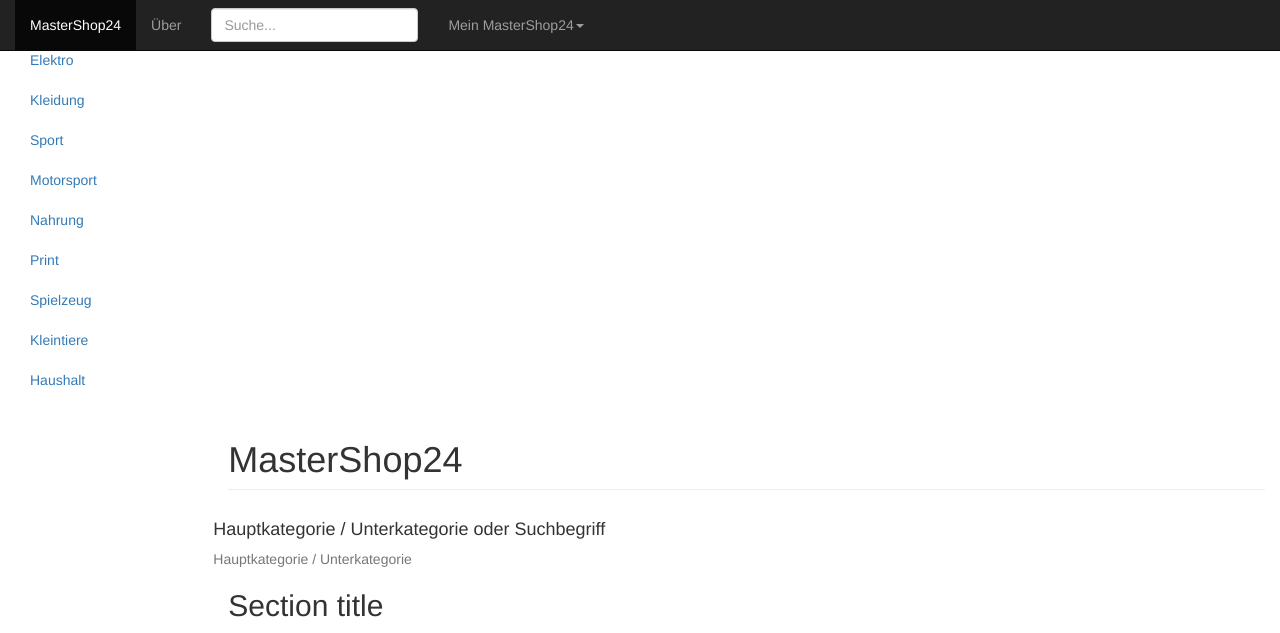
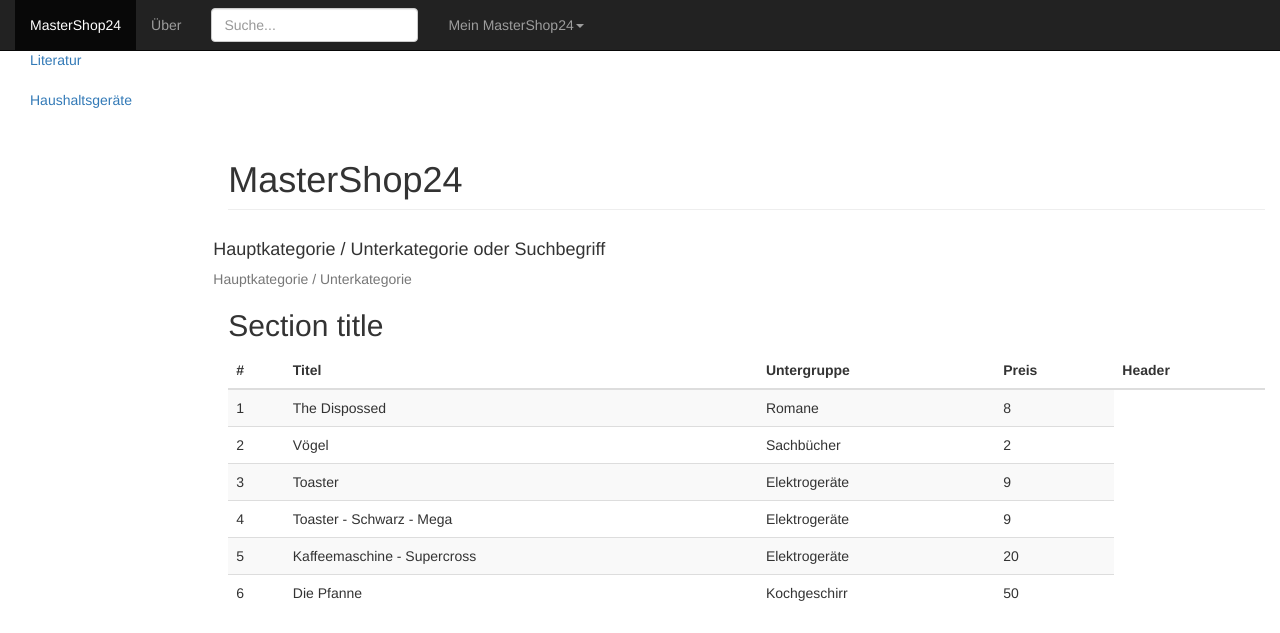
Before and after one commit to fa35/mastershop24, a PHP site: page / in a window 1280 px wide. Shown: the top 633 px of the page. After the commit the page ends 601 px from the top, so only its background shows below. Run offline with PHP 8.4, Linux system fonts and the light colour scheme; data comes from the database, SQL or seed files in the repository; data that the repository does not hold is empty; some libraries are stand-ins or nearby versions.

Commit message:
Only offer actually used categories

```diff
--- a/scripts/php/navigation.php
+++ b/scripts/php/navigation.php
@@ -8,17 +8,8 @@ class navigation {
        $doc .= '<div class="col-sm-3 col-md-2 sidebar">
           <ul class="nav nav-sidebar">
             <li class="active"><a href="#">Overview <span class="sr-only">(current)</span></a></li>
-            <li><a href="#">Elektro</a></li>
-            <li><a href="#">Kleidung</a></li>
-            <li><a href="#">Sport</a></li>
-            <li><a href="#">Motorsport</a></li>
-          </ul>
-          <ul class="nav nav-sidebar">
-            <li><a href="">Nahrung</a></li>
-            <li><a href="">Print</a></li>
-            <li><a href="">Spielzeug</a></li>
-            <li><a href="">Kleintiere</a></li>
-            <li><a href="">Haushalt</a></li>
+            <li><a href="?category=1">Literatur</a></li>
+            <li><a href="?category=2">Haushaltsgeräte</a></li>
           </ul>
         </div>';
     }
```
